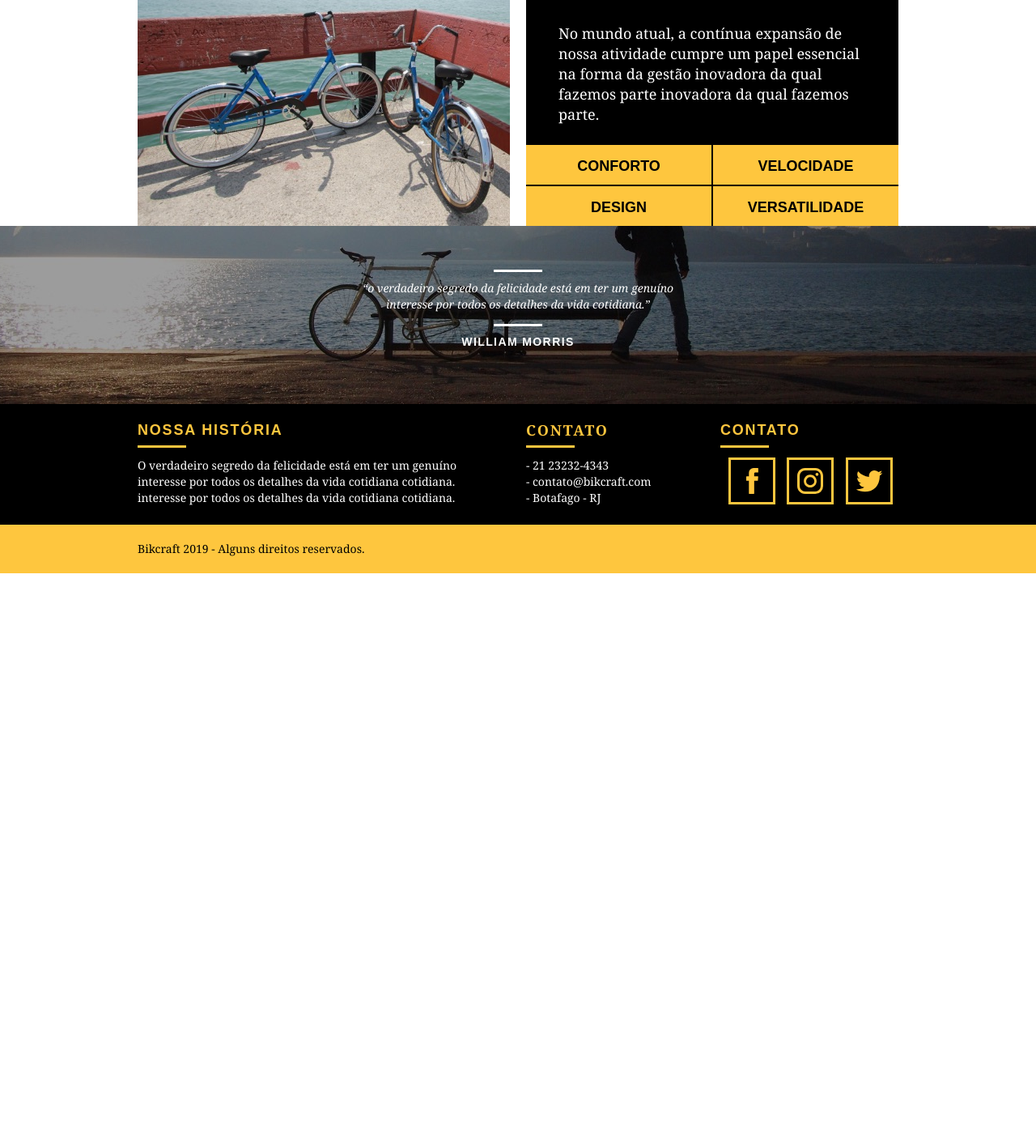
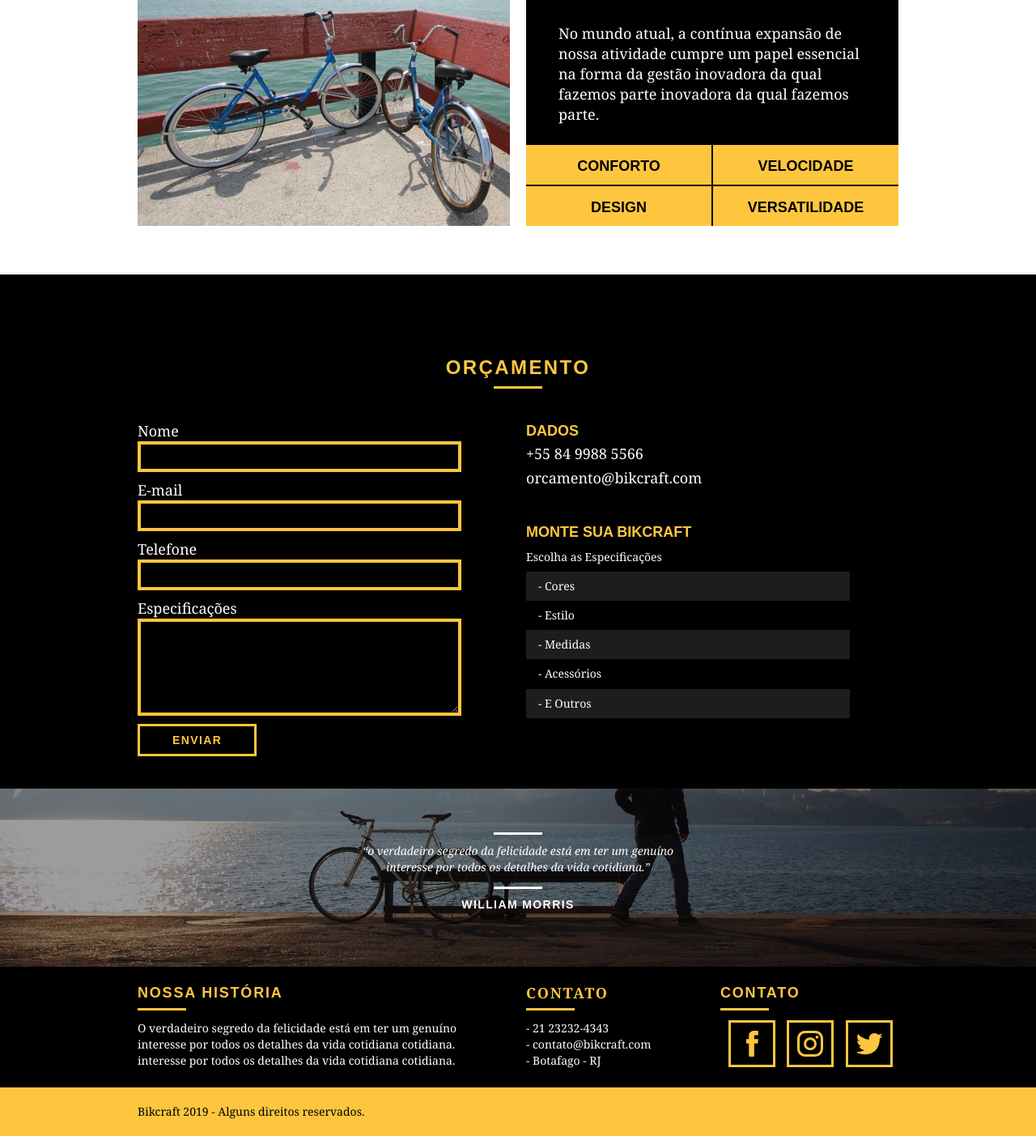
Before and after one commit to JoaoBatistaJr/Web-Design-Completo-Origamid, a PHP site: page /produtos.html in a window 1280 px wide. Shown: the part 1891-3294 px from the top of the page at 81% size. Before the commit the page ends 2599 px from the top, so only its background shows below. Run offline with PHP 8.4, Linux system fonts and the light colour scheme.

Commit message:
Orçamento

```diff
--- a/Web/css/produtos.css
+++ b/Web/css/produtos.css
@@ -71,3 +71,106 @@
 .produto_info ul li:nth-child(even) {
     margin-left: 2px;
 }
+
+
+/* Orçamento */
+
+.orcamento {
+    background: #000;
+    width: 100%;
+    margin-top: 60px;
+    padding: 40px 0;
+}
+
+.orcamento h2 {
+    color: #fec63e;
+}
+
+.orcamento h2::after {
+    background: #fec63e;
+}
+
+.form {
+    padding-right: 60px;
+}
+
+.form label {
+    display: block;
+    color: #fff;
+    font-family: Georgia, 'Times New Roman', Times, serif;
+    font-size: 18px;
+    line-height: 25px;
+}
+
+.form input {
+    display: block;
+    width: 100%;
+    border: 4px solid #fec63e;
+    background: none;
+    color: #fff;
+    padding: 7px 10px;
+    margin-bottom: 10px;
+    outline: none;
+    font-size: 14px;
+    font-family: Georgia, 'Times New Roman', Times, serif;
+}
+
+.form textarea {
+    display: block;
+    width: 100%;
+    height: 120px;
+    border: 4px solid #fec63e;
+    background: none;
+    color: #fff;
+    padding: 7px 10px;
+    margin-bottom: 10px;
+    outline: none;
+    font-size: 14px;
+    font-family: Georgia, 'Times New Roman', Times, serif;
+}
+
+.form button {
+    padding: 7px 40px;
+    background: none;
+}
+
+.orcamento_dados {
+    color: #fff;
+}
+
+.orcamento_dados h3 {
+    font-size: 18px;
+    line-height: 25px;
+    text-transform: uppercase;
+    color: #fec63e;
+    font-weight: bold;
+}
+
+.orcamento_dados span {
+    display: block;
+    font-size: 18px;
+    line-height: 30px;
+    font-family: Georgia, 'Times New Roman', Times, serif;
+}
+
+.dados_email {
+    margin-bottom: 40px;
+}
+
+.orcamento_dados ul {
+    padding-right: 60px;
+}
+
+.orcamento_dados ul li {
+    font-family: Georgia, 'Times New Roman', Times, serif;
+    font-size: 14px;
+    padding: 10px 15px;
+}
+
+.orcamento_dados ul li:nth-child(odd) {
+    background: #1d1d1d;
+}
+
+.orcamento_dados p {
+    margin: 8px 0;
+}
--- a/Web/produtos.html
+++ b/Web/produtos.html
@@ -90,6 +90,37 @@
         </div>
     </section>
 
+    <section class="orcamento">
+        <div class="container">
+            <h2 class="subtitulo">Orçamento</h2>
+            <form action="" id="form_orcamento" class="form grid-8">
+                <label for="nome">Nome</label>
+                <input type="text" name="" id="nome">
+                <label for="email">E-mail</label>
+                <input type="text" name="" id="email">
+                <label for="telefone">Telefone</label>
+                <input type="text" name="" id="telefone">
+                <label for="espec">Especificações</label>
+                <textarea name="espec" id="espec"></textarea>
+                <button type="submit" class="btn">Enviar</button>
+            </form>
+            <div class="orcamento_dados grid-8">
+                <h3>Dados</h3>
+                <span>+55 84 9988 5566</span>
+                <span class="dados_email">orcamento@bikcraft.com</span>
+                <h3>Monte sua Bikcraft</h3>
+                <p>Escolha as Especificações</p>
+                <ul>
+                    <li> - Cores</li>
+                    <li> - Estilo</li>
+                    <li> - Medidas</li>
+                    <li> - Acessórios</li>
+                    <li> - E Outros</li>
+                </ul>
+            </div>
+        </div>
+    </section>
+
     <section class="quebra ">
         <blockquote class="quote-externo container ">
             <p>“o verdadeiro segredo da felicidade está em ter um genuíno interesse por todos os detalhes da vida cotidiana.”</p>
```
